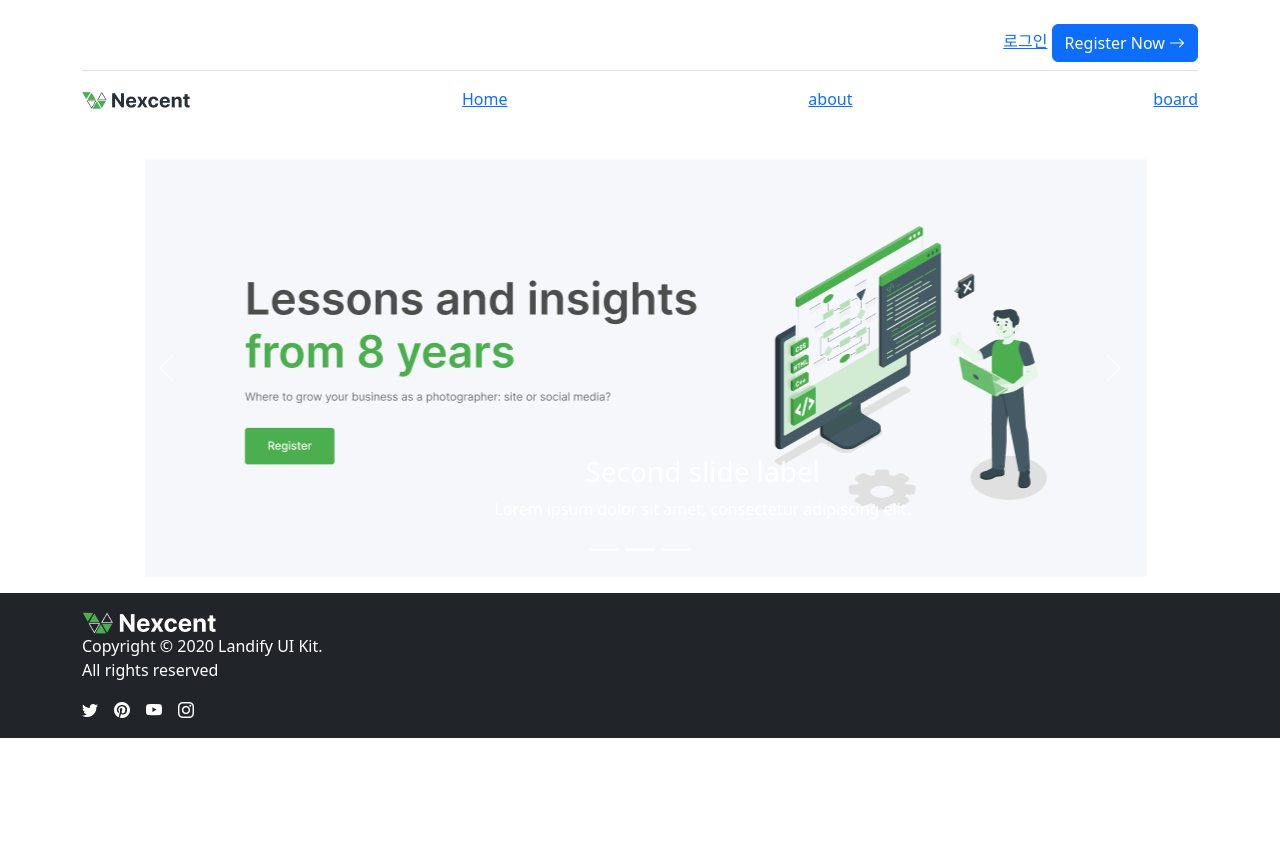
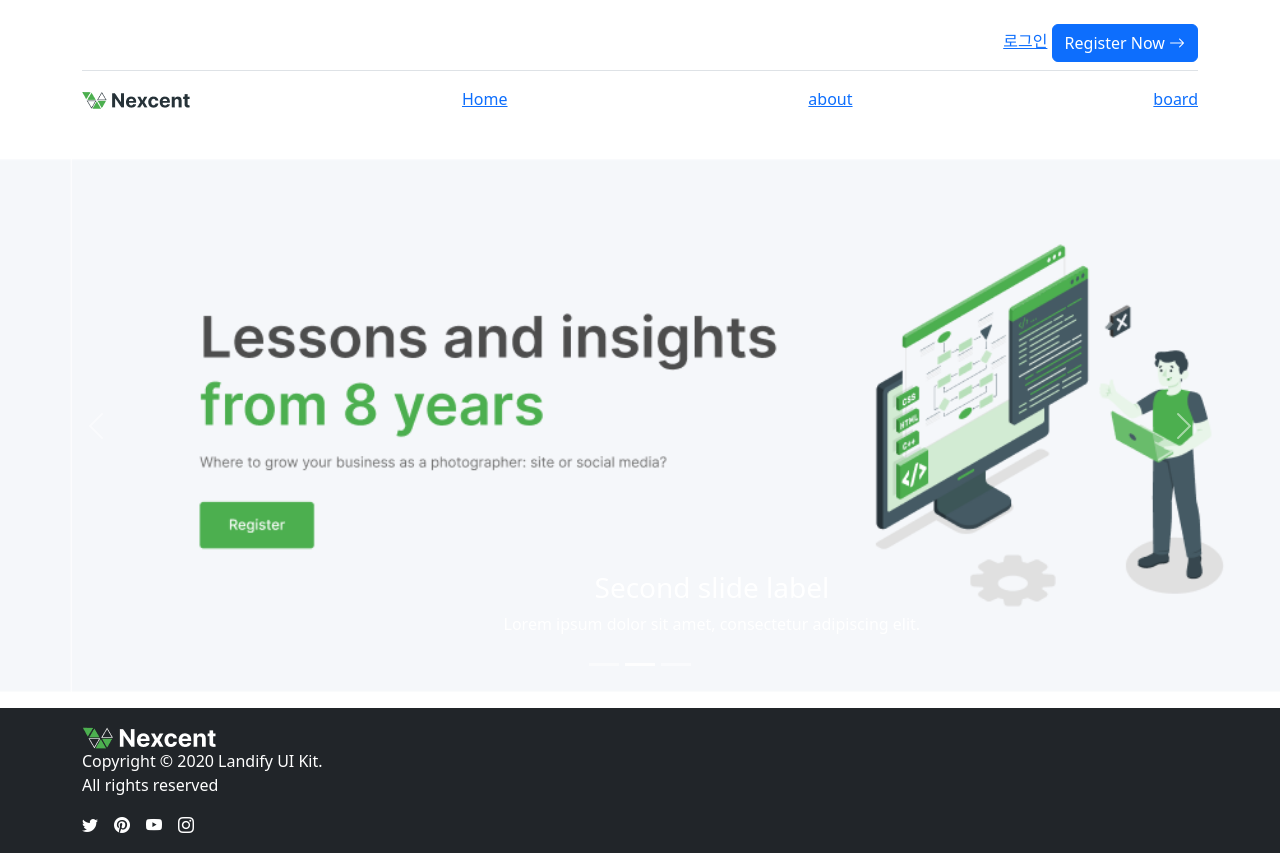
Before and after one commit to seonyeonghun2/mini-project, a React (Vite) app in the folder packages/client/: page / in a window 1280 px wide. Before the commit the page ends 800 px from the top, so only its background shows below. Built offline with nearby package versions, Linux system fonts and the light colour scheme.

Commit message:
캐러셀 UI 변경
1. width 100% 적용

2. container fluid 적용

```diff
--- a/packages/client/src/components/HomeCarousel.jsx
+++ b/packages/client/src/components/HomeCarousel.jsx
@@ -3,24 +3,24 @@ import HomeImage from '../assets/home-section.png'
 import 'bootstrap/dist/css/bootstrap.min.css'
 function HomeCarousel() {
   return (
-    <Container className='my-3'>
+    <Container className='my-3 px-0' fluid>
       <Carousel>
         <Carousel.Item>
-          <img src={HomeImage} alt="home" className='img-fluid' />
+          <img src={HomeImage} alt="home" className='w-100 img-fluid' />
           <Carousel.Caption>
             <h3>First slide label</h3>
             <p>Nulla vitae elit libero, a pharetra augue mollis interdum.</p>
           </Carousel.Caption>
         </Carousel.Item>
         <Carousel.Item>
-        <img src={HomeImage} alt="home" className='img-fluid' />
+        <img src={HomeImage} alt="home" className='w-100 img-fluid' />
           <Carousel.Caption>
             <h3>Second slide label</h3>
             <p>Lorem ipsum dolor sit amet, consectetur adipiscing elit.</p>
           </Carousel.Caption>
         </Carousel.Item>
         <Carousel.Item>
-        <img src={HomeImage} alt="home" className='img-fluid' />
+        <img src={HomeImage} alt="home" className='w-100 img-fluid' />
           <Carousel.Caption>
             <h3>Third slide label</h3>
             <p>
```
